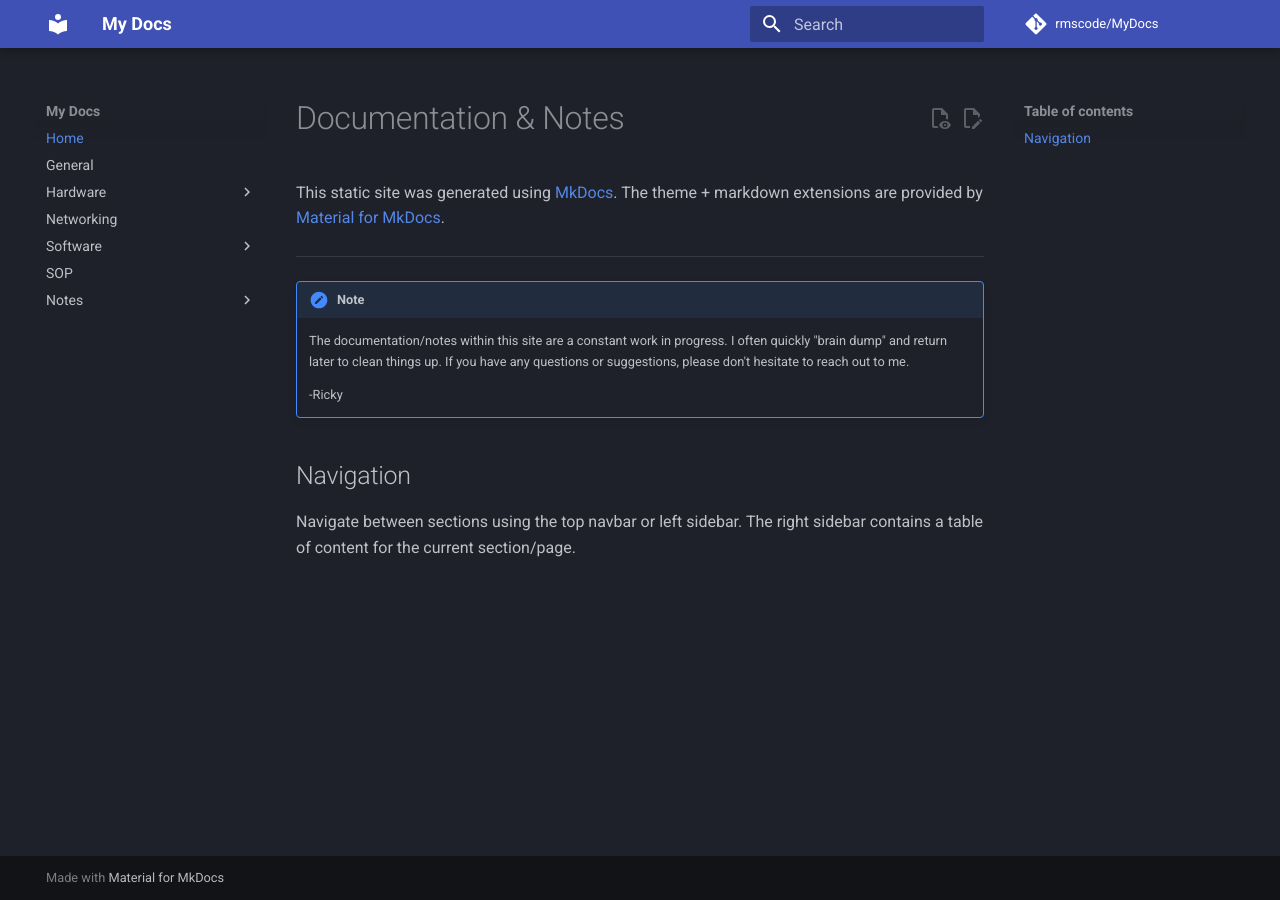
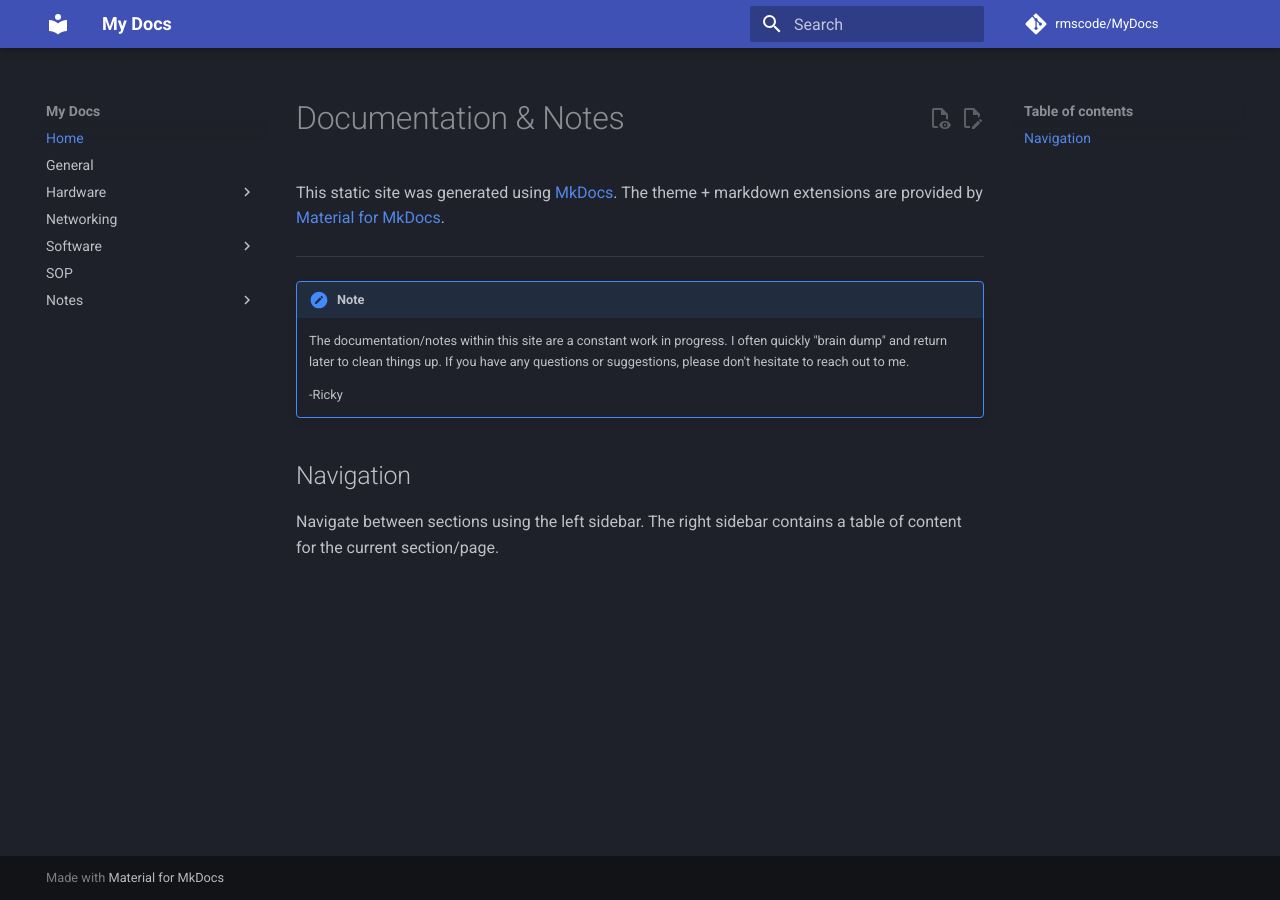
Before and after one commit to rmscode/binary-garden, an MkDocs documentation site: the page built from docs/index.md, in a window 1280 px wide. Built offline with MkDocs 1.6.1 and Material for MkDocs 9.7.7, drawn with Linux system fonts in a browser that asks for light colours; comment, search, counter and statistics services are not loaded.

Commit message:
Update index.md

```diff
--- a/docs/index.md
+++ b/docs/index.md
@@ -12,4 +12,4 @@
 
 ## Navigation
 
-Navigate between sections using the top navbar or left sidebar. The right sidebar contains a table of content for the current section/page.
+Navigate between sections using the left sidebar. The right sidebar contains a table of content for the current section/page.
```
